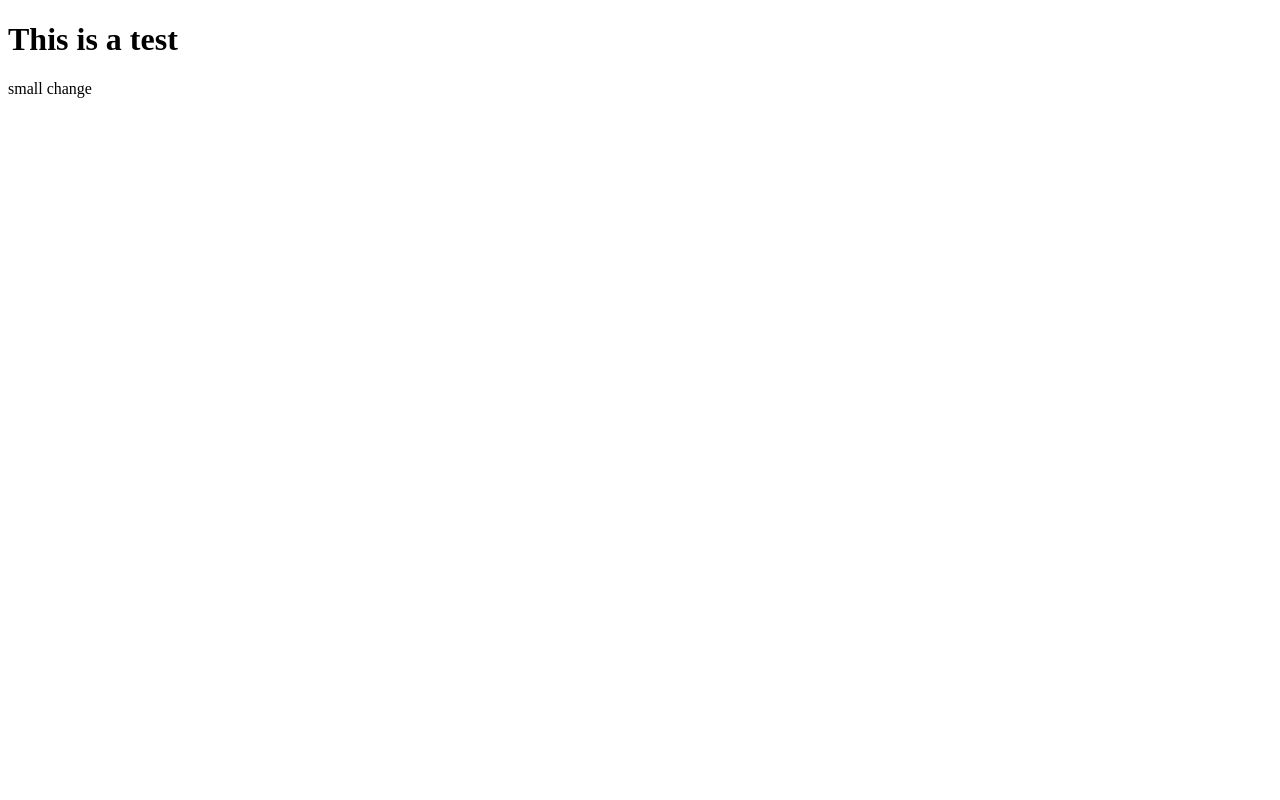
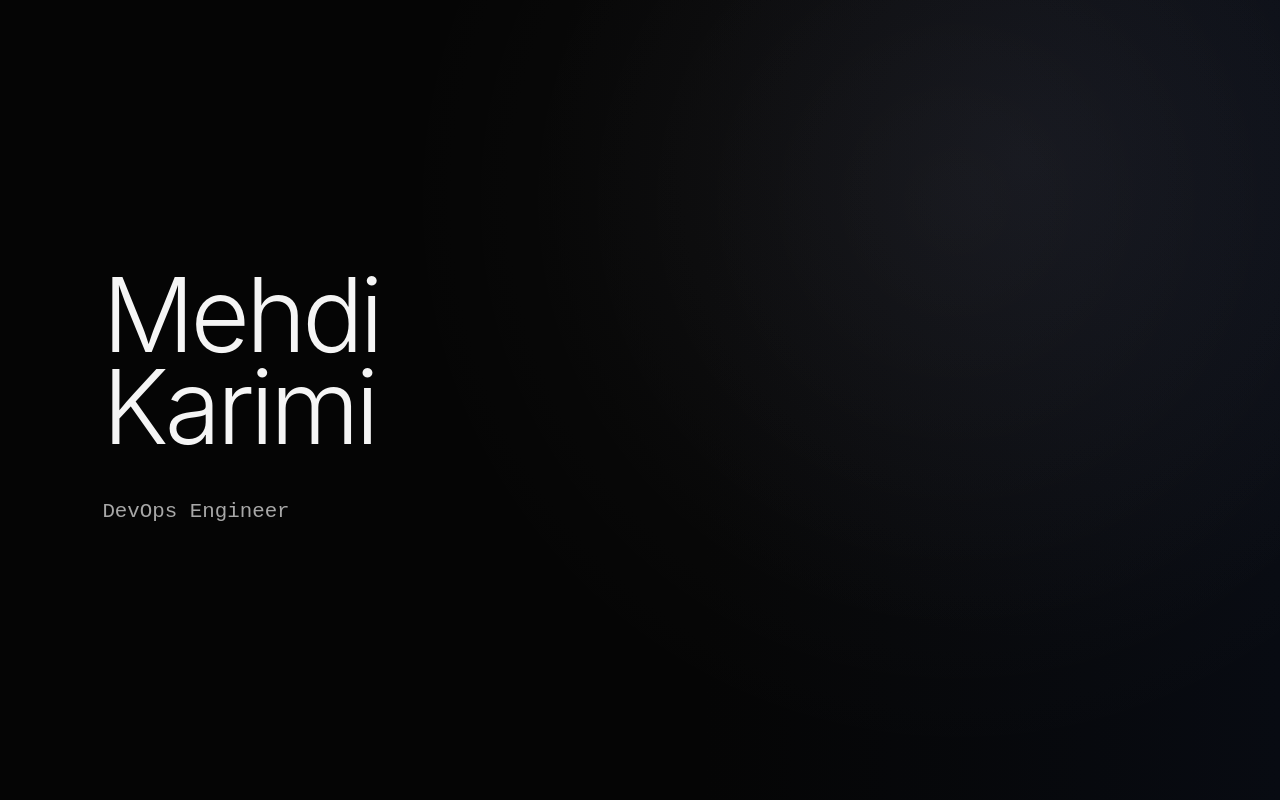
Before and after one commit to mhdkarimi2002/mhdkarimi2002.github.io, a plain HTML site: page index.html in a window 1280 px wide. Drawn offline with Linux system fonts and the light colour scheme.

Commit message:
feat: added CSS syles

```diff
--- a/index.html
+++ b/index.html
@@ -1,13 +1,24 @@
 <!DOCTYPE html>
 <html lang="en">
 <head>
-    <meta charset="UTF-8">
-    <meta name="viewport" content="width=device-width, initial-scale=1.0">
-    <title>Mehdi Karimi</title>
+<meta charset="UTF-8" />
+<meta name="viewport" content="width=device-width, initial-scale=1.0" />
+<link rel="stylesheet" href="styles.css">
+<title>Mehdi Karimi</title>
 </head>
 <body>
-    <h1>This is a test</h1>
+<section class="hero">
+    <div class="left">
+        <h1 class="name">
+            Mehdi<br>
+            Karimi
+        </h1>
+        <div class="subtitle">
+            DevOps Engineer<br>
+        </div>
 
-    <p1>small change</p1>
+    </div>
+</div>
+</section>
 </body>
 </html>
--- /dev/null
+++ b/styles.css
@@ -0,0 +1,95 @@
+:root{
+    --bg:#050505;
+    --text:#f5f5f5;
+    --muted:#8d8d8d;
+}
+
+*{
+    margin:0;
+    padding:0;
+    box-sizing:border-box;
+}
+
+html,
+body{
+    width:100%;
+    height:100%;
+}
+
+body{
+    background:#050505;
+    color:var(--text);
+    font-family:Inter, system-ui, sans-serif;
+    overflow:hidden;
+}
+
+/* =========================
+   HERO
+========================= */
+
+.hero{
+    position:relative;
+    min-height:100vh;
+
+    display:flex;
+    align-items:center;
+    justify-content:space-between;
+
+    padding:0 8vw;
+
+    background:
+        radial-gradient(
+            circle at 80% 20%,
+            rgba(90,90,120,.12),
+            transparent 40%
+        ),
+        linear-gradient(
+            to right,
+            #050505 0%,
+            #050505 55%,
+            #080b12 100%
+        );
+}
+
+/* subtle spotlight effect */
+.hero::before{
+    content:"";
+    position:absolute;
+    inset:0;
+
+    background:
+        radial-gradient(
+            circle at 75% 25%,
+            rgba(255,255,255,.04),
+            transparent 50%
+        );
+
+    pointer-events:none;
+}
+
+/* =========================
+   LEFT CONTENT
+========================= */
+
+.left{
+    position:relative;
+    z-index:2;
+    max-width:500px;
+}
+
+.name{
+    font-size:clamp(4rem,8vw,8rem);
+    font-weight:300;
+    line-height:.9;
+    letter-spacing:-4px;
+}
+
+.subtitle{
+    margin-top:40px;
+
+    color:#a8a8a8;
+
+    font-family:monospace;
+    font-size:1.3rem;
+    line-height:1.8;
+}
```
Also changed, not shown: README.md.
